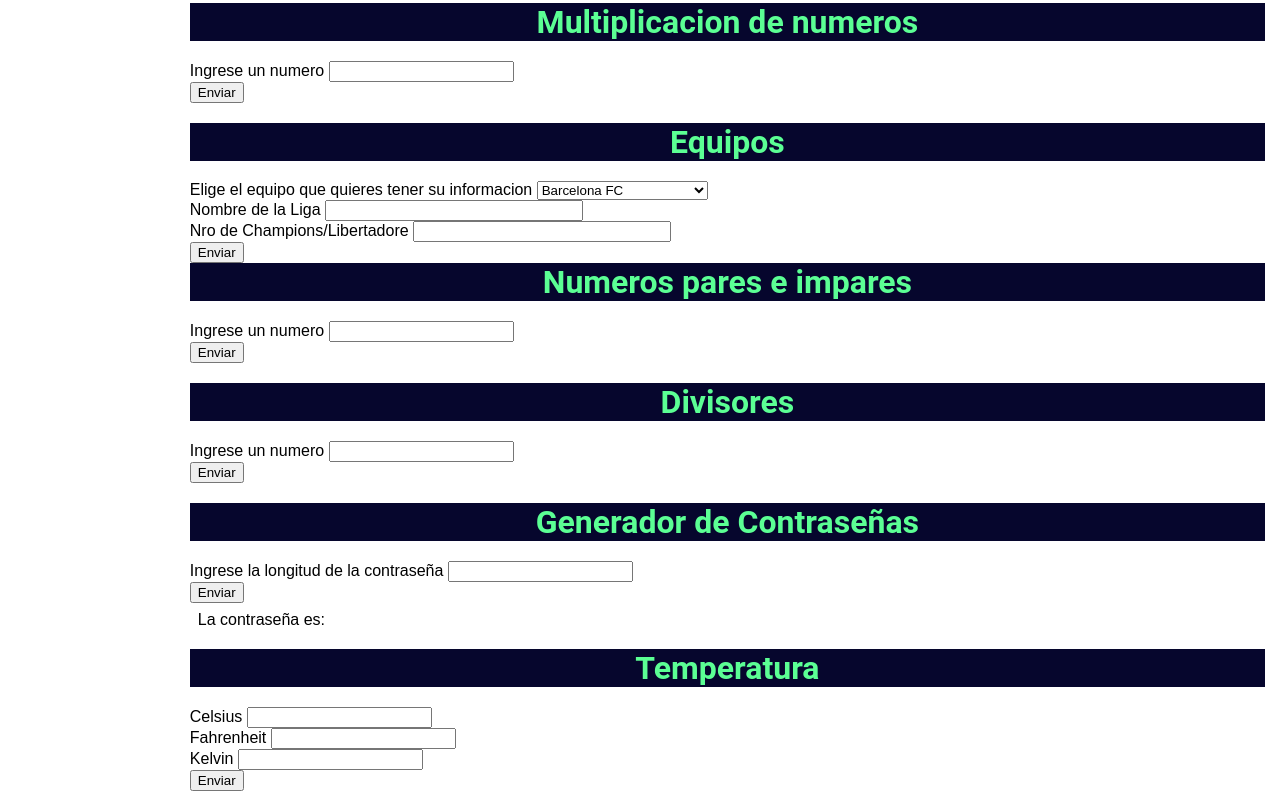
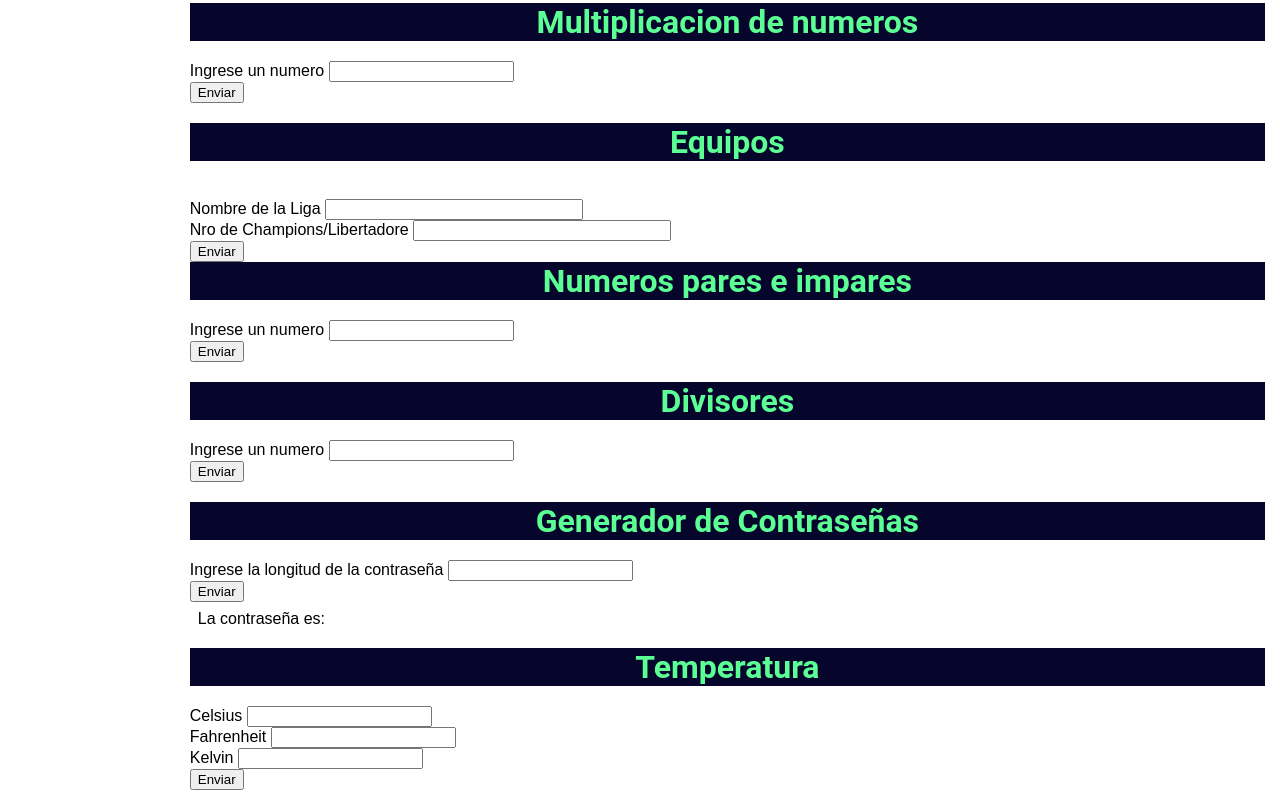
Before and after one commit to ljtrevizon/personal-tests, a plain HTML site: page tests.html in a window 1280 px wide. Shown: the part 2213-3024 px from the top of the page. Drawn offline with Linux system fonts and the light colour scheme; a web font is replaced by a local one.

Commit message:
comentando las seccion de equipos

```diff
--- a/tests.html
+++ b/tests.html
@@ -248,7 +248,7 @@
             <hr>
             <h1 id="equipos">Equipos</h1>
             <hr>
-            <label>Elige el equipo que quieres tener su informacion </label>
+            <!-- <label>Elige el equipo que quieres tener su informacion </label>
             <select id="equipos">
                 <option value="barc">Barcelona FC</option>
                 <option value="madr">Real Madrid</option>
@@ -261,7 +261,7 @@
                 <option value="liver">Liverpool FC</option>
                 <option value="dortm">Borussia Dortmund</option>
                 <option value="bay-mun">Bayern Munich</option>
-            </select>
+            </select> -->
             <br>
             <label>Nombre de la Liga</label>
             <input type="text" id="nombre_liga" style="width: 250px;">
```
